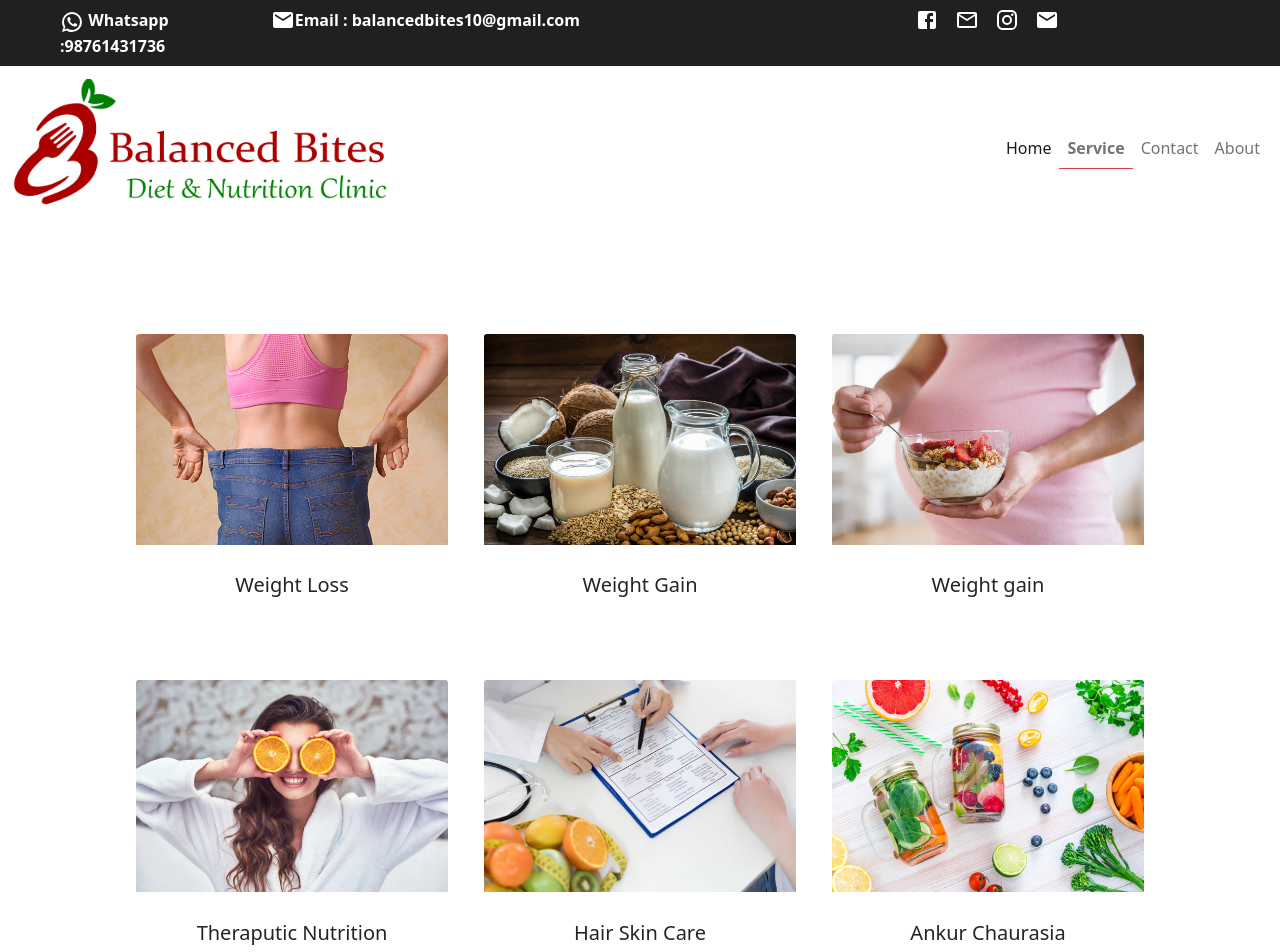
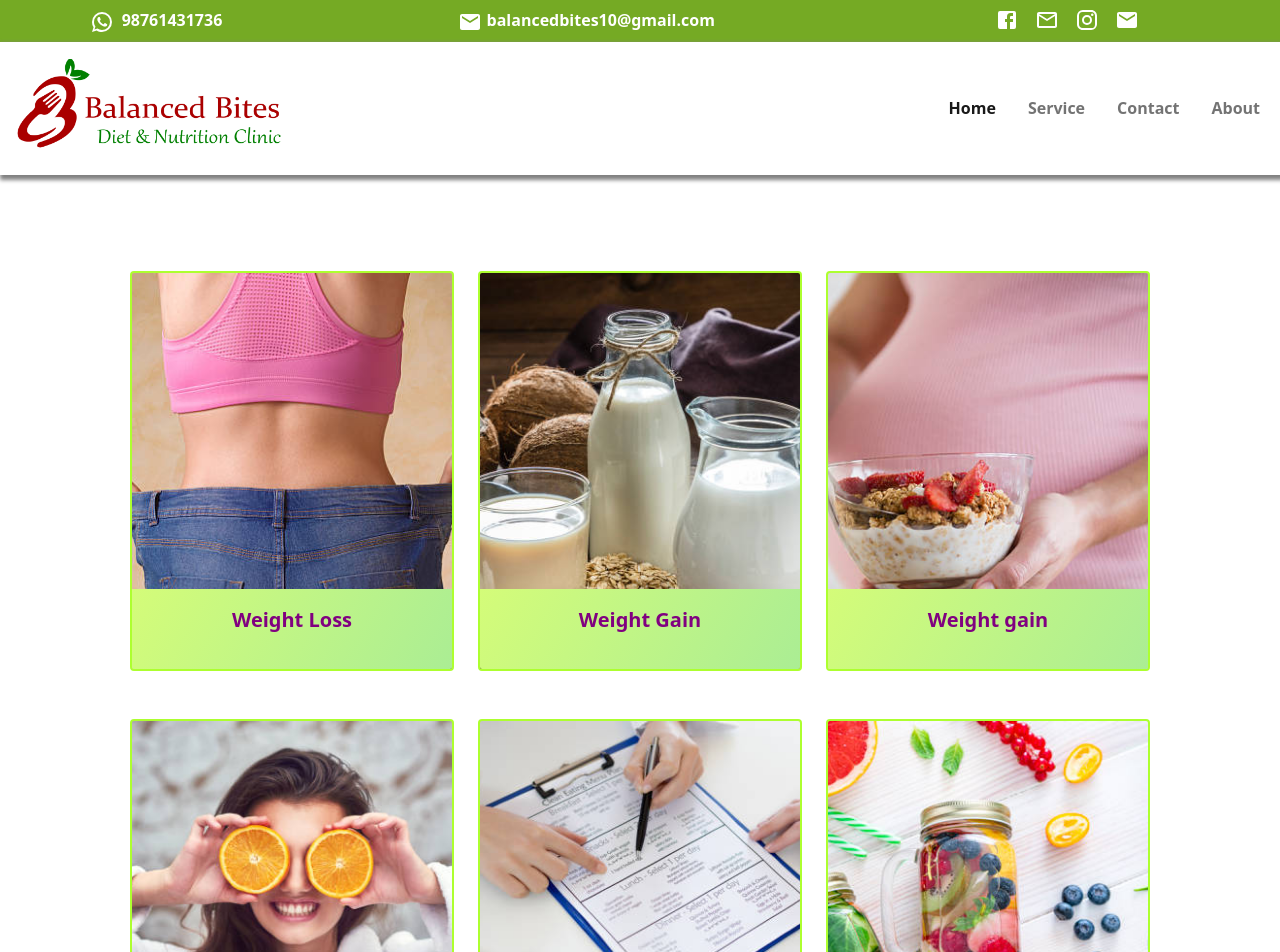
Before and after one commit to aggyash99/balanced-bites-prod, a React (Create React App) app in the folder file/: page /Service in a window 1280 px wide. Shown: the top 952 px of the page. Built offline with nearby package versions, Linux system fonts and the light colour scheme.

Commit message:
new service

```diff
--- a/file/src/App.css
+++ b/file/src/App.css
@@ -1,25 +1,17 @@
 .navbar {
     background-color: #ffffff !important;
 }
-
-.navbar NavLink{
-    font-size: 1.3rem;
-    text-transform: capitalize;
+.nav-name{
+    font-weight: 600;
 }
-.menu_active {
+.menu_active{
     font-weight: bold;
-    border-bottom: 1px solid rgb(223, 62, 62);
 }
 
-.navbar NavLink:hover {
-    color: rgb(230, 91, 36);
+.nav-name:hover{
+    color: rgba(6, 75, 0, 0.918);
 }
 
-
-.nav-link{
-    text-decoration: none;
-    color: tomato;
-}
 .header1{
     color: yellow;
     text-decoration: none;
@@ -45,27 +37,19 @@
 
 #header {
     width: 100%;
-    height: 80vh;
+    height: 50vh;
     margin-top: 70px;
 }
 
-#header h1{
-    margin:  0 0 10px 0;
-    font-size: 48px;
-    font-weight: 700;
-    color: black;
-}
+
 
 .head {
-    background-color: rgb(32, 32, 32);
+    background-color: rgb(117, 170, 36);
     font-weight: 600;
     color: white;
 
 }
-.head a{
-    color: white;
-    text-decoration: none;
-}
+
 
 #header .brand-name {
     color :rgb(223, 62, 62);
@@ -151,6 +135,10 @@ padding: 2%;
 .list .footerlink :hover{
     color: rgb(63, 105, 8);
     border-bottom: 3px dotted red;
+}
+.buttomonservice{
+    display: flex;
+    justify-content: center;
 }
 .text p{
     letter-spacing: 2px;
@@ -358,52 +346,62 @@ box-shadow: 1px 2px 2px 4px rgb(228, 222, 222);
     height: 80%;
     width: 100%;
     overflow: hidden;
-    padding: 2%;
+    background-color: rgb(255, 255, 255);
     position: relative;
 }
 
-.card-img-top{
-    width: 100%;
-    height: 80%;
-    overflow: hidden;
+
+.card-body{
+    position: relative;
+    transition: all 500s ease-in-out;
+    box-sizing: border-box;
 
 }
-.card-body{
-    position: relative;
-    padding: 5%;
-    top:5%;
-    overflow: hidden;
-    background-color: white;
-    transition: all 100ms ease-out;
-}
-.service{
+.Cardbody{
     display: flex;
     flex-direction: column;
-   position: relative;
-   left: 50%;
-   transform: translateX(-50%);
-   width : 50%;
+    justify-content: space-between;
+}
+.servicecards{
+    background-image: linear-gradient(120deg, #d4fc79 0%, #96e6a1 100%);
 }
 
 .animate{
-animation: dry 590ms ease-in forwards;
-animation: up 400ms ease-in forwards;
+animation: dry 990ms ease-in forwards;
+animation: up 400ms ease-in-out forwards;
+}
+/*{
+    new service cards
+}*/
+.servicecards{
+    background-color:"greenyellow";
+    display: fl;
+    position: relative;
+    top:80%;
+    text-align: center;
+    font-weight: 900;
+}
+.content{
+    position:absolute;
+    background-color: rgba(0, 0, 0,0.5);
+    color: rgb(255, 255, 255);
+    width: 100%;
+    top:100%;
+    padding: 15px;
+    height: 100%;
 }
 
-@keyframes dry {
-    from {
-        opacity: 0.2;
-    }
-   to {
-        opacity: 1;
-        }
+.card{
+    overflow: hidden;
 }
+
+
 @keyframes up{
     from{
-        top : 15%;
+        top : 100%;
     }
     to{
-        top:-30%
+        top:0%
     }
 }
 
--- a/file/src/components/Ankur.jsx
+++ b/file/src/components/Ankur.jsx
@@ -1,5 +1,4 @@
 import React from 'react';
-import Cards from './Card';
 import Carousel from "react-multi-carousel";
 import "react-multi-carousel/lib/styles.css";
 import Testimonial from '../Data/Testimonial';
--- a/file/src/components/Header.jsx
+++ b/file/src/components/Header.jsx
@@ -8,20 +8,20 @@ import InstagramIcon from '@material-ui/icons/Instagram';
 const Header = () =>{
 return (
 <>
-<header className=" ">
+
 <div className="container-fluid ">
-<div className="row head ">
+<div className="row head d-flex">
 
-<div className="col-lg-6 p-2 d-flex justify-content-center ">
-    <div className="col-lg-4 ">
-    <WhatsAppIcon className="whatsapp" /><a> Whatsapp :98761431736</a>
+<div className="col-lg-3 text-center p-2">
+    <WhatsAppIcon className="whatsapp"/><a><span className="p-2">98761431736</span></a>
     </div>
-    <div className="col-lg-6 d-flex justify-content-end ">
-    <EmailIcon className="mail" /><a> Email : balancedbites10@gmail.com</a>
+
+    <div className="col-lg-5 text-center p-2">
+    <EmailIcon className="mail" /><a> balancedbites10@gmail.com</a>
     </div>
-  </div>
 
-<div className="col-lg-4 p-2 d-flex gap-3  justify-content-lg-end">
+
+<div className="col-lg-4 p-2 d-flex gap-3 justify-content-center">
 <FacebookIcon />
 <MailOutlineIcon/>
 <InstagramIcon />
@@ -29,7 +29,6 @@ return (
 </div>
 </div>
 </div>
-</header>
 
 </>
 );
--- a/file/src/components/Navbar.jsx
+++ b/file/src/components/Navbar.jsx
@@ -7,29 +7,27 @@ function Navbar() {
     {
       // HEADER END
     }
-    <nav className="navbar navbar-expand-lg navbar-light bg-light sticky-lg-top top-0">
-  <div className="container-fluid pt-0">
-
-  {/*
-   */}<nav className="d-flex">
-     <NavLink className="navbar-brand" to="/"><img  src={logo}alt="" style={{maxWidth:"40%"}}/></NavLink>
+    <nav className="navbar navbar-expand-lg navbar-light bg-light sticky-lg-top top-0"  style={{boxShadow:"2px 3px 4px 2px grey"}}>
+  <div className="container-fluid">
+  <nav className="d-flex">
+     <NavLink className="navbar-brand" to="/"><img className="img-fluid img-thumbnail"  src={logo} alt="" style={{border:"none",width:"30%",height:"100%"}}/></NavLink>
     <button className="navbar-toggler" type="button" data-bs-toggle="collapse" data-bs-target="#navbarSupportedContent" aria-controls="navbarSupportedContent" aria-expanded="false" aria-label="Toggle navigation">
       <span className="navbar-toggler-icon"></span>
     </button>
     </nav>
     <div className="collapse navbar-collapse" id="navbarSupportedContent">
-      <ul className="navbar-nav ms-auto mb-2 mb-lg-0">
-        <li className="nav-item">
-          <NavLink exact activeClassName = "menu_active" className="nav-link active" aria-current="page" to="/">Home</NavLink>
+      <ul className="navbar-nav ms-auto d-flex gap-3 mb-2 mb-lg-0">
+      <li className="nav-item">
+          <NavLink exact activeClassName = "menu_active" className="nav-link active" aria-current="page" to="/"><span className="nav-name">Home</span></NavLink>
         </li>
         <li className="nav-item">
-          <NavLink activeClassName = "menu_active" className="nav-link" to="/Service">Service</NavLink>
+          <NavLink activeClassName = "menu_active" className="nav-link" to="/Service"><span className="nav-name">Service</span></NavLink>
         </li>
         <li className="nav-item">
-          <NavLink activeClassName = "menu_active" className="nav-link" to="/Contact">Contact</NavLink>
+          <NavLink activeClassName = "menu_active" className="nav-link" to="/Contact"><span className="nav-name">Contact</span></NavLink>
         </li>
         <li className="nav-item">
-          <NavLink activeClassName = "menu_active" className="nav-link" to="/About">About</NavLink>
+          <NavLink activeClassName = "menu_active" className="nav-link" to="/About"><span className="nav-name">About</span></NavLink>
         </li>
       </ul>
 
--- a/file/src/components/Program.jsx
+++ b/file/src/components/Program.jsx
@@ -1,6 +1,6 @@
 import React from 'react';
 import { Link } from 'react-router-dom';
-import Photo from '../Image/services/programs.jpg'
+import Photo from '../Image/services/program.jpg'
 import Sdata from '../Data/Sdata';
 const Program =(props)=>{
 var title,description,logo;
--- a/file/src/components/ServicesCard.jsx
+++ b/file/src/components/ServicesCard.jsx
@@ -28,21 +28,54 @@ class ServicesCards extends Component{
   render(){
       return (
           <>
-  <div className=" col-12 col-lg-4  mx-auto">
-  <div className="maincards" onMouseLeave={this.leave}>
+  <div className="col-12 col-lg-4 mb-5">
 
-<img className="card-img-top img" onMouseOver={this.hand} ref="toggle"   ref="img" src={this.props.imgsrc} alt="Card image cap"  />
-<div className="card-body" ref="toggle" onMouseOver={this.hand}>
+
+
+
+  <div class="card " onMouseLeave={this.leave} onMouseOver={this.hand} style={{ border:"2px solid greenyellow",Width:"18rem",height:"50vh",backgroundPosition:"center",backgroundRepeat:"no-repeat",backgroundSize:"cover",backgroundImage:`url(${this.props.imgsrc})`}}>
+
+  <div class="card-body servicecards">
+    <p class="title" style={{fontSize:"20px",fontWeight:"700",color:"purple"}}>{this.props.title}</p>
+  </div>
+  <div className="content d-flex flex-column justify-content-center" ref="toggle">
+        <h1 className="text-center " style={{fontSize:"25px",fontWeight:"700",color:"red"}}>{this.props.title}</h1>
+        <span>Diet therapy for diabetes mellitus involves a well-balanced diet plan to manage blood glucose levels as well as stress</span>
+        <Link className="btn btn-primary" to={{pathname:'/Program',state:{key : this.props.num}}} ><span >Go More</span></Link>
+  </div>
+</div>
+
+
+
+
+
+
+
+
+{/*
+  <div className="maincards"  onMouseLeave={this.leave} >
+  <div >
+  <img className="card-img-top " onMouseOver={this.hand} ref="img" src={this.props.imgsrc} alt="Card image cap"  />
+  </div>
+  <div className="card-body servicecards"  onMouseOver={this.hand}>
   <h5 className=" text-center" >{this.props.title}</h5>
-  <div className="">
-    <span>Balanced Bites Photos</span>
-   <Link className="btn btn-primary service"  to={{pathname:'/Program',
-    state:{key : this.props.num}
-    }} ><span>Go somewhere </span></Link>
+
+
+  <div className="Cardbody" >
+  <div className="textforprogram" not use anywhere >
+  <span>Lorem ipsum dolor sit amet consectetur, adipisicing elit. Necessitatibus architecto inventore hic blanditiis commodi, perferendis illum voluptatibus at nostrum rem asperiores totam facilis eaque nesciunt impedit recusandae maxime! Quas, accusamus.</span>
+  </div>
+  <div className="buttomonservice">
+
   </div>
   </div>
+
   </div>
   </div>
+  */}
+</div>
+
+
 
 </>
 )
@@ -50,3 +83,7 @@ class ServicesCards extends Component{
 }
 
 export default ServicesCards;
+
+// <Link className="btn btn-primary" to={{pathname:'/Program',
+//state:{key : this.props.num}
+//}} ><span >Go More</span></Link>
--- a/file/src/components/page/About.jsx
+++ b/file/src/components/page/About.jsx
@@ -51,21 +51,7 @@ Clients can also have free consultation and doubt handling sessions, you can get
     </div>
     </div>
     </div>
-    <div className="">
-    <div className="continer-fluid opens mt-3" ref="toggle" >
 
-    <BMI/>
-
-    </div>
-    </div>
-
-
-    <div className="container mt-3">
-      <div className=" d-flex justify-content-around ">
-
-      <div className="btn btn-success open" onClick={this.opens}>CALCULATE BMI</div>
-    </div>
-</div>
     <Ankur />
 
 
--- a/file/src/components/page/Home.jsx
+++ b/file/src/components/page/Home.jsx
@@ -2,6 +2,7 @@ import React from 'react';
 import img from '../../Image/services/test.png';
 import CarouselH from '../CarouselH';
 import Testimonial from '../Testimonial';
+import BMI from '../BMI'
 function Home() {
   return (
     <>
@@ -20,11 +21,14 @@ function Home() {
       <div className="text-center">
       <span><h1>Our <span style={{color:'green', borderBottom:"green solid 2px", fontWeight:"700", opacity:"0.8"}}>Services</span> </h1></span>
       </div>
-      <div className="">
+      <div className="container-fluid">
       <CarouselH ></CarouselH>
       </div>
       </div>
 
+      <div className="container-fluid">
+      <BMI/>
+      </div>
 
 
       <div className=" container">
```
Also changed, not shown: 1 other file (tests, documents, lock files or other folders).
